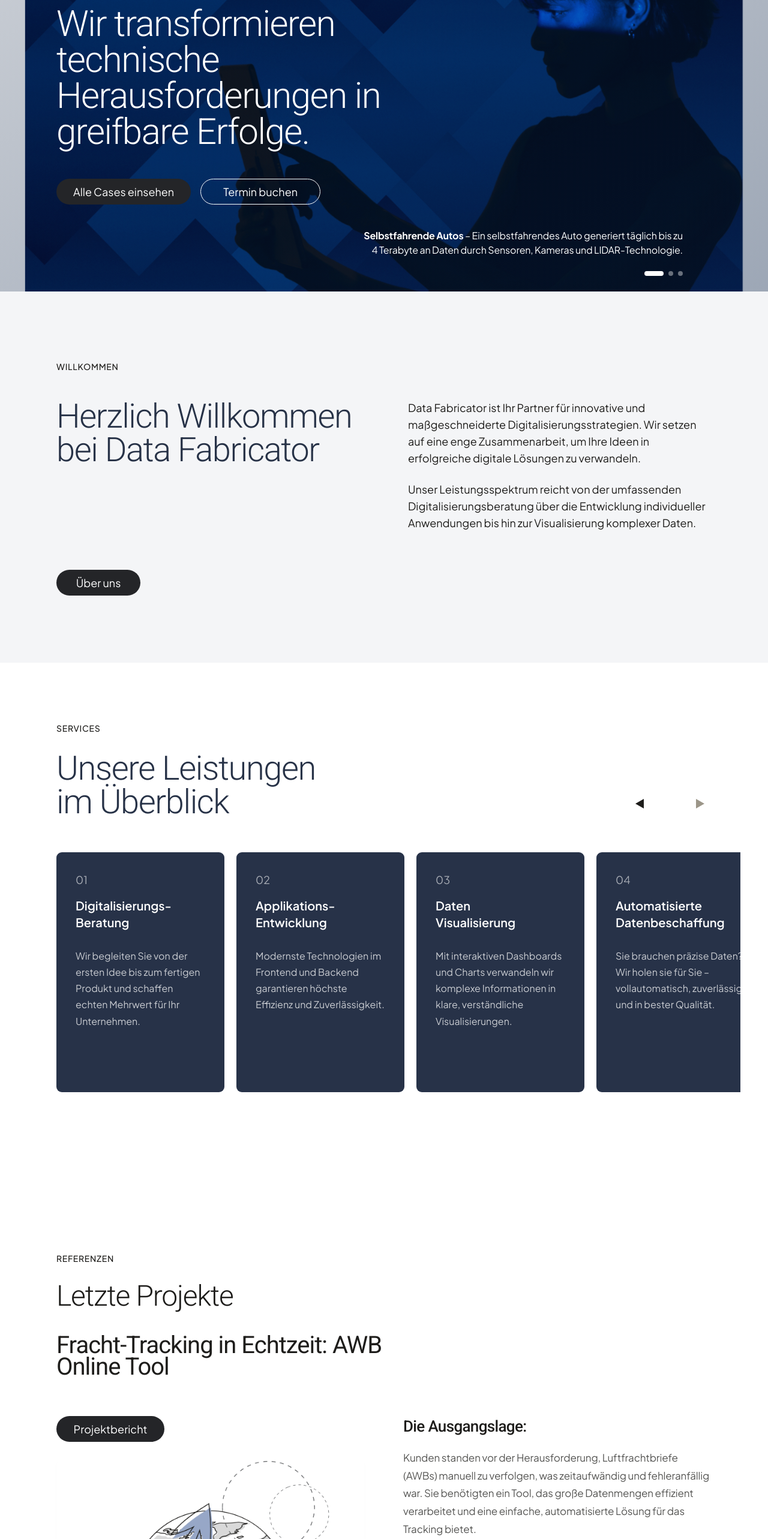
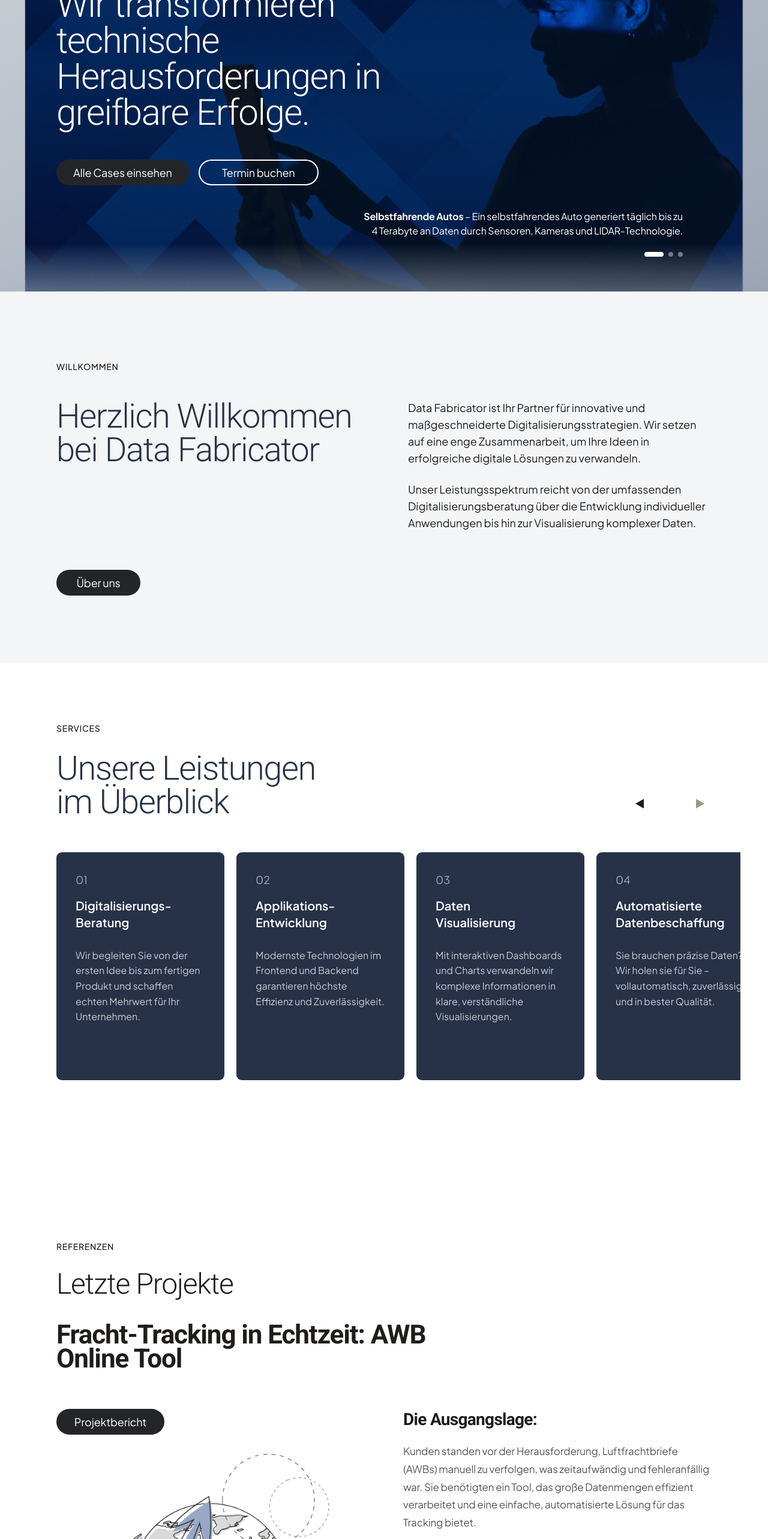
Before and after one commit to HHDS85/datafab-website, a Vue app: page / in a window 1280 px wide. Shown: the part 234-2800 px from the top of the page at 60% size. Built offline with nearby package versions, Linux system fonts and the light colour scheme.

Commit message:
Updated AppHeader.vue

```diff
--- a/src/components/AppHeader.vue
+++ b/src/components/AppHeader.vue
@@ -2,7 +2,7 @@
   <header
     class="fixed z-50 transition-all duration-300 ease-out"
     :class="isScrolled
-      ? 'top-0 left-0 right-0 bg-[#071B3A]/90 backdrop-blur-lg shadow-md px-6 md:px-8 lg:px-12 py-3 md:py-3.5'
+      ? 'top-0 left-0 right-0 bg-[#071B3A]/60 backdrop-blur-md shadow-sm px-6 md:px-8 lg:px-12 py-2.5 md:py-3'
       : 'top-4 md:top-6 left-0 right-0 bg-transparent py-5 md:py-6 lg:py-8'"
   >
     <div
@@ -61,20 +61,20 @@
 
     <button
       @click="toggleMenu"
-      class="lg:hidden flex flex-col items-center justify-center w-10 h-10 text-white z-30 group"
+      class="lg:hidden flex flex-col items-center justify-center w-10 h-10 z-30 group relative"
       aria-label="Toggle menu"
     >
       <span class="flex flex-col gap-1.5 w-6">
         <span
-          class="h-0.5 w-full bg-white rounded-full transition-all duration-300 ease-out transform origin-center"
+          class="h-0.5 w-full bg-white rounded-full transition-all duration-300 ease-out transform origin-center shadow-sm"
           :class="isMenuOpen ? 'rotate-45 translate-y-2' : ''"
         ></span>
         <span
-          class="h-0.5 w-full bg-white rounded-full transition-all duration-300 ease-out"
+          class="h-0.5 w-full bg-white rounded-full transition-all duration-300 ease-out shadow-sm"
           :class="isMenuOpen ? 'opacity-0 scale-0' : 'opacity-100 scale-100'"
         ></span>
         <span
-          class="h-0.5 w-full bg-white rounded-full transition-all duration-300 ease-out transform origin-center"
+          class="h-0.5 w-full bg-white rounded-full transition-all duration-300 ease-out transform origin-center shadow-sm"
           :class="isMenuOpen ? '-rotate-45 -translate-y-2' : ''"
         ></span>
       </span>
--- a/src/components/ContactForm.vue
+++ b/src/components/ContactForm.vue
@@ -140,15 +140,15 @@
           @click="handleSubmit"
           type="submit"
           :disabled="isSubmitting"
-          class="h-[43px] px-7 rounded-[22px] font-family-jakarta font-normal text-lg leading-[27px] tracking-normal bg-[#242528] hover:bg-[#242528]/90 text-white transition-all duration-300 hover:shadow-lg hover:scale-[1.02] min-w-[200px] disabled:opacity-50 disabled:cursor-not-allowed"
+          class="relative h-[43px] px-7 rounded-[22px] font-family-jakarta font-normal text-lg leading-[27px] tracking-normal bg-[#242528] text-white transition-all duration-500 ease-out hover:shadow-[0_8px_30px_rgb(0,0,0,0.25)] hover:scale-[1.03] hover:-translate-y-0.5 min-w-[200px] disabled:opacity-50 disabled:cursor-not-allowed disabled:transform-none overflow-hidden before:absolute before:inset-0 before:bg-gradient-to-r before:from-[#242528] before:to-[#3a3a3d] before:opacity-0 hover:before:opacity-100 before:transition-opacity before:duration-500"
         >
-          {{ isSubmitting ? 'Wird gesendet...' : 'Unverbindlich anfragen' }}
+          <span class="relative z-10">{{ isSubmitting ? 'Wird gesendet...' : 'Unverbindlich anfragen' }}</span>
         </button>
 
         <button
           @click="$emit('close')"
           type="button"
-          class="h-[43px] px-7 rounded-[22px] font-family-jakarta font-normal text-lg leading-[27px] tracking-normal border-2 border-[#273247] text-[#273247] hover:bg-[#273247]/5 transition-all duration-300 hover:shadow-lg hover:scale-[1.02] min-w-[180px]"
+          class="h-[43px] px-7 rounded-[22px] font-family-jakarta font-normal text-lg leading-[27px] tracking-normal border-2 border-[#273247] text-[#273247] hover:bg-[#273247]/5 transition-all duration-500 ease-out hover:shadow-[0_6px_20px_rgba(39,50,71,0.15)] hover:scale-[1.03] hover:-translate-y-0.5 min-w-[180px]"
         >
           Zurück
         </button>
--- a/src/components/HeroSection.vue
+++ b/src/components/HeroSection.vue
@@ -1,16 +1,16 @@
 <template>
   <section class="relative w-full">
-    <div class="relative w-full h-[90vh] max-h-[900px] overflow-hidden">
+    <div class="relative w-full h-[90vh] min-h-[600px] max-h-[900px] overflow-hidden">
       <div class="absolute inset-0 w-full h-full">
         <div class="absolute inset-0 bg-gradient-to-br from-[#071B3A]/20 to-[#0A2348]/40 z-[1]"></div>
         <img
-          class="w-full h-full object-cover object-[75%_center] md:object-[65%_center] lg:object-center"
+          class="w-full h-full object-cover object-[75%_center] md:object-[65%_center] lg:object-center xl:object-[55%_center]"
           alt="Hero background"
           src="/datafabricator-header-desktop-01-1.png"
         />
       </div>
 
-      <div class="relative max-w-[1220px] mx-auto px-6 md:px-8 lg:px-12 xl:px-16 pt-32 md:pt-40 lg:pt-48 xl:pt-52 pb-10 md:pb-14 lg:pb-16 z-10 h-full flex flex-col">
+      <div class="relative max-w-[1220px] mx-auto px-6 md:px-8 lg:px-12 xl:px-16 pt-28 md:pt-36 lg:pt-40 xl:pt-44 pb-8 md:pb-10 lg:pb-12 z-10 h-full flex flex-col">
       <div class="mb-3 md:mb-4">
         <p class="font-family-jakarta font-medium text-white/90 text-xs md:text-sm xl:text-sm tracking-[0.08em] uppercase leading-[27.9px]">
           HERZLICH WILLKOMMEN
@@ -26,15 +26,15 @@
 
       <div class="flex flex-col sm:flex-row gap-4 mb-auto">
         <button
-          class="group h-[43px] px-7 rounded-[22px] font-family-jakarta font-normal text-base md:text-lg xl:text-lg leading-[27px] tracking-normal bg-[#242528] text-white hover:bg-[#242528]/80 transition-all duration-300 hover:shadow-2xl hover:scale-[1.02] min-w-[200px]"
+          class="group relative h-[43px] px-7 rounded-[22px] font-family-jakarta font-normal text-base md:text-lg xl:text-lg leading-[27px] tracking-normal bg-[#242528] text-white transition-all duration-500 ease-out hover:shadow-[0_8px_30px_rgb(0,0,0,0.3)] hover:scale-[1.03] hover:-translate-y-0.5 min-w-[200px] overflow-hidden before:absolute before:inset-0 before:bg-gradient-to-r before:from-[#242528] before:to-[#3a3a3d] before:opacity-0 hover:before:opacity-100 before:transition-opacity before:duration-500"
         >
-          Alle Cases einsehen
+          <span class="relative z-10">Alle Cases einsehen</span>
         </button>
 
         <button
-          class="group h-[43px] px-7 rounded-[22px] font-family-jakarta font-normal text-base md:text-lg xl:text-lg leading-[27px] tracking-normal border border-white text-white hover:bg-white hover:text-[#071B3A] transition-all duration-300 hover:shadow-2xl hover:scale-[1.02] min-w-[200px]"
+          class="group relative h-[43px] px-7 rounded-[22px] font-family-jakarta font-normal text-base md:text-lg xl:text-lg leading-[27px] tracking-normal border-2 border-white text-white hover:bg-white hover:text-[#071B3A] transition-all duration-500 ease-out hover:shadow-[0_8px_30px_rgb(255,255,255,0.4)] hover:scale-[1.03] hover:-translate-y-0.5 min-w-[200px] backdrop-blur-sm hover:backdrop-blur-0"
         >
-          Termin buchen
+          <span class="relative z-10">Termin buchen</span>
         </button>
       </div>
 
@@ -62,6 +62,7 @@
         </div>
       </div>
     </div>
+    <div class="absolute bottom-0 left-0 right-0 h-20 bg-gradient-to-b from-transparent to-[#F4F5F7]/50 pointer-events-none"></div>
     </div>
   </section>
 </template>
--- a/src/components/ProjectShowcase.vue
+++ b/src/components/ProjectShowcase.vue
@@ -11,14 +11,14 @@
         Letzte Projekte
       </h2>
 
-      <h3 class="font-family-roboto font-normal text-[#1e1d1b] text-2xl md:text-3xl lg:text-[40px] tracking-tight leading-[1.2] mb-12 md:mb-16 max-w-full md:max-w-[620px]">
+      <h3 class="font-family-roboto font-semibold text-[#1e1d1b] text-3xl md:text-4xl lg:text-[44px] tracking-tight leading-[1.2] mb-12 md:mb-16 max-w-full md:max-w-[720px]">
         {{ projectData.title }}
       </h3>
 
       <div class="grid grid-cols-1 lg:grid-cols-2 gap-12 md:gap-16 items-start">
         <div class="flex flex-col items-start gap-8">
-          <button class="bg-[#242528] hover:bg-[#242528]/90 text-white rounded-[22px] h-[43px] px-7 font-family-jakarta font-normal text-lg leading-[27px] tracking-normal transition-all duration-300 hover:shadow-lg hover:scale-105 min-w-[180px]">
-            Projektbericht
+          <button class="relative bg-[#242528] text-white rounded-[22px] h-[43px] px-7 font-family-jakarta font-normal text-lg leading-[27px] tracking-normal transition-all duration-500 ease-out hover:shadow-[0_8px_30px_rgb(0,0,0,0.25)] hover:scale-[1.03] hover:-translate-y-0.5 min-w-[180px] overflow-hidden before:absolute before:inset-0 before:bg-gradient-to-r before:from-[#242528] before:to-[#3a3a3d] before:opacity-0 hover:before:opacity-100 before:transition-opacity before:duration-500">
+            <span class="relative z-10">Projektbericht</span>
           </button>
 
           <img
@@ -35,7 +35,7 @@
             class="border-0 shadow-none bg-transparent"
           >
             <div class="p-0">
-              <h4 class="font-family-roboto font-medium text-[#1e1d1b] text-[22px] md:text-[26px] tracking-tight leading-[1.35] mb-4 md:mb-5">
+              <h4 class="font-family-roboto font-semibold text-[#1e1d1b] text-[24px] md:text-[28px] tracking-tight leading-[1.3] mb-4 md:mb-5">
                 {{ section.title }}
               </h4>
 
--- a/src/components/ServicesSection.vue
+++ b/src/components/ServicesSection.vue
@@ -33,9 +33,9 @@
           <div
             v-for="(service, index) in servicesData"
             :key="index"
-            class="bg-[#273248] rounded-[9px] min-h-[400px] flex flex-col flex-shrink-0 w-[280px] transition-all duration-300 hover:transform hover:scale-105 hover:shadow-2xl"
+            class="bg-[#273248] rounded-[9px] min-h-[380px] flex flex-col flex-shrink-0 w-[280px] transition-all duration-300 hover:transform hover:scale-105 hover:shadow-2xl"
           >
-            <div class="p-8 pb-10 flex flex-col h-full">
+            <div class="p-8 pb-7 flex flex-col h-full">
               <div class="mb-4">
                 <span class="font-family-jakarta font-normal text-white/60 text-lg tracking-normal leading-normal">
                   {{ service.number }}
@@ -45,7 +45,7 @@
                 <h3 class="font-family-jakarta font-semibold text-white text-xl tracking-normal leading-[1.4] whitespace-pre-line h-[64px] flex items-start">
                   {{ service.title }}
                 </h3>
-                <p class="font-family-jakarta font-normal text-white/75 text-base leading-[1.7] tracking-normal h-[120px]">
+                <p class="font-family-jakarta font-normal text-white/75 text-base leading-[1.6] tracking-normal">
                   {{ service.description }}
                 </p>
               </div>
@@ -68,8 +68,8 @@
                 class="flex-shrink-0 px-3"
                 :class="slideClass"
               >
-                <div class="bg-[#273248] rounded-[9px] min-h-[400px] flex flex-col">
-                  <div class="p-8 pb-10 flex flex-col h-full">
+                <div class="bg-[#273248] rounded-[9px] min-h-[380px] flex flex-col">
+                  <div class="p-8 pb-7 flex flex-col h-full">
                     <div class="mb-4">
                       <span class="font-family-jakarta font-normal text-white/60 text-lg tracking-normal leading-normal">
                         {{ service.number }}
@@ -79,7 +79,7 @@
                       <h3 class="font-family-jakarta font-semibold text-white text-xl tracking-normal leading-[1.4]">
                         {{ service.title }}
                       </h3>
-                      <p class="font-family-jakarta font-normal text-white/75 text-base leading-[1.7] tracking-normal">
+                      <p class="font-family-jakarta font-normal text-white/75 text-base leading-[1.6] tracking-normal">
                         {{ service.description }}
                       </p>
                     </div>
--- a/src/components/WelcomeSection.vue
+++ b/src/components/WelcomeSection.vue
@@ -33,8 +33,8 @@
       </div>
 
       <div class="mt-12 md:mt-14 lg:mt-16">
-        <button class="bg-[#242528] hover:bg-[#242528]/90 text-white rounded-[22px] h-[43px] px-7 font-family-jakarta font-normal text-lg leading-[27px] tracking-normal transition-all duration-300 hover:shadow-lg hover:scale-105 min-w-[140px]">
-          Über uns
+        <button class="relative bg-[#242528] text-white rounded-[22px] h-[43px] px-7 font-family-jakarta font-normal text-lg leading-[27px] tracking-normal transition-all duration-500 ease-out hover:shadow-[0_8px_30px_rgb(0,0,0,0.25)] hover:scale-[1.03] hover:-translate-y-0.5 min-w-[140px] overflow-hidden before:absolute before:inset-0 before:bg-gradient-to-r before:from-[#242528] before:to-[#3a3a3d] before:opacity-0 hover:before:opacity-100 before:transition-opacity before:duration-500">
+          <span class="relative z-10">Über uns</span>
         </button>
       </div>
     </div>
```
